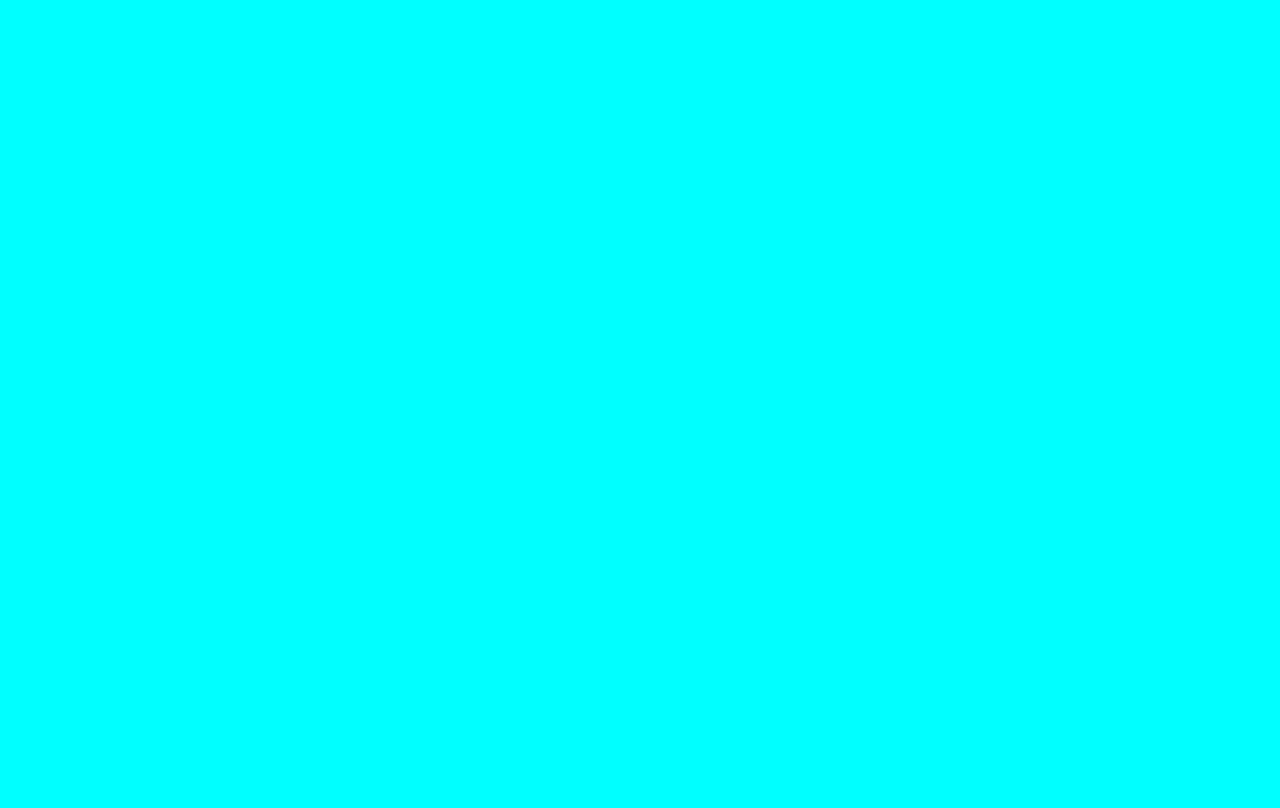
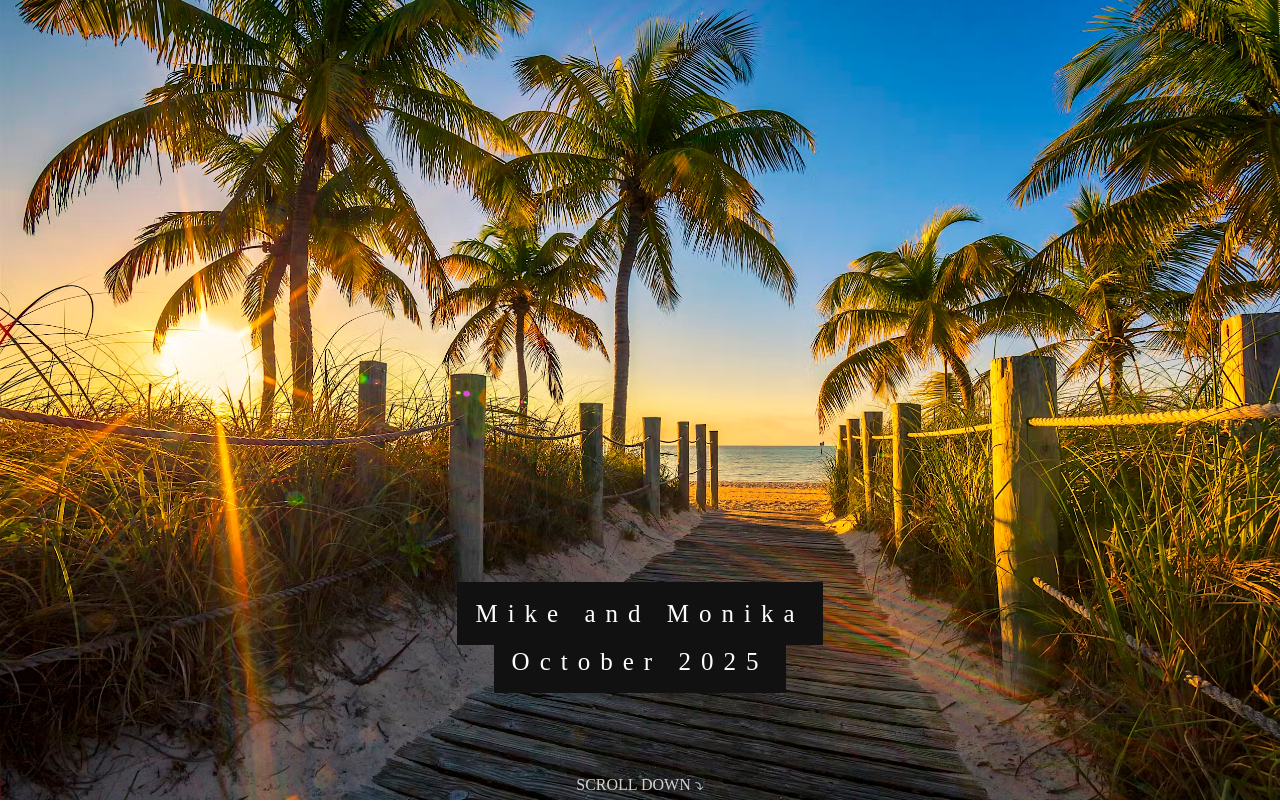
Before and after one commit to betegseg/MikeAndMonikaWedding, a plain HTML site: page index.html in a window 1280 px wide. Drawn offline with Linux system fonts and the light colour scheme.

Commit message:
Splash image with some general text

```diff
--- a/index.html
+++ b/index.html
@@ -1,8 +1,22 @@
 <!DOCTYPE html>
 <html>
-  <head>
-    <title>Mike and Monika 2025</title>
-    <link rel="stylesheet" href="styles.css">
-  </head>
-  <body></body>
+
+<head>
+  <meta name="viewport" content="width=device-width, initial-scale=1">
+  <title>Mike and Monika 2025</title>
+  <link rel="stylesheet" href="styles.css">
+</head>
+
+<body>
+  <div class="splash">
+    <div class="caption">
+      <span class="border">Mike and Monika</span>
+    </div>
+    <div class="caption" style="top: 81%;">
+      <span class="border">October 2025</span>
+    </div>
+    <div class="scroll">SCROLL DOWN &#10549;</div>
+  </div>
+</body>
+
 </html>
--- a/styles.css
+++ b/styles.css
@@ -1,25 +1,51 @@
 * {
-  padding: none;
-  margin: none;
+  padding: 0;
+  margin: 0;
 }
 html, body {
   height: 100%;
 }
 
 body {
-  background-color: aqua;
+  background-color: white;
 }
 
-.parallax{
+.splash{
   /* The image used */
-  background-image: url("img_parallax.jpg");
-
-  /* Full height */
-  height: 100%;
-
+  background-image: url("images/header1.png");
+  min-height: 100%;
   /* Create the parallax scrolling effect */
   background-attachment: fixed;
   background-position: center;
   background-repeat: no-repeat;
   background-size: cover;
 }
+.caption {
+  position: absolute;
+  left: 0;
+  top: 75%;
+  width: 100%;
+  text-align: center;
+  color: #000;
+}
+.caption span.border {
+  background-color: #111;
+  color: #fff;
+  padding: 18px;
+  font-size: 25px;
+  letter-spacing: 10px;
+}
+.scroll{
+  position: absolute;
+  left: 0;
+  top: 97%;
+  width: 100%;
+  text-align: center;
+  color: white;
+  opacity: 80%;
+}
+@media only screen and (max-device-width: 1366px) {
+  .splash {
+    background-attachment: scroll;
+  }
+}
```
Also changed, not shown: images/arrow.svg (added), images/header1.png (added).
